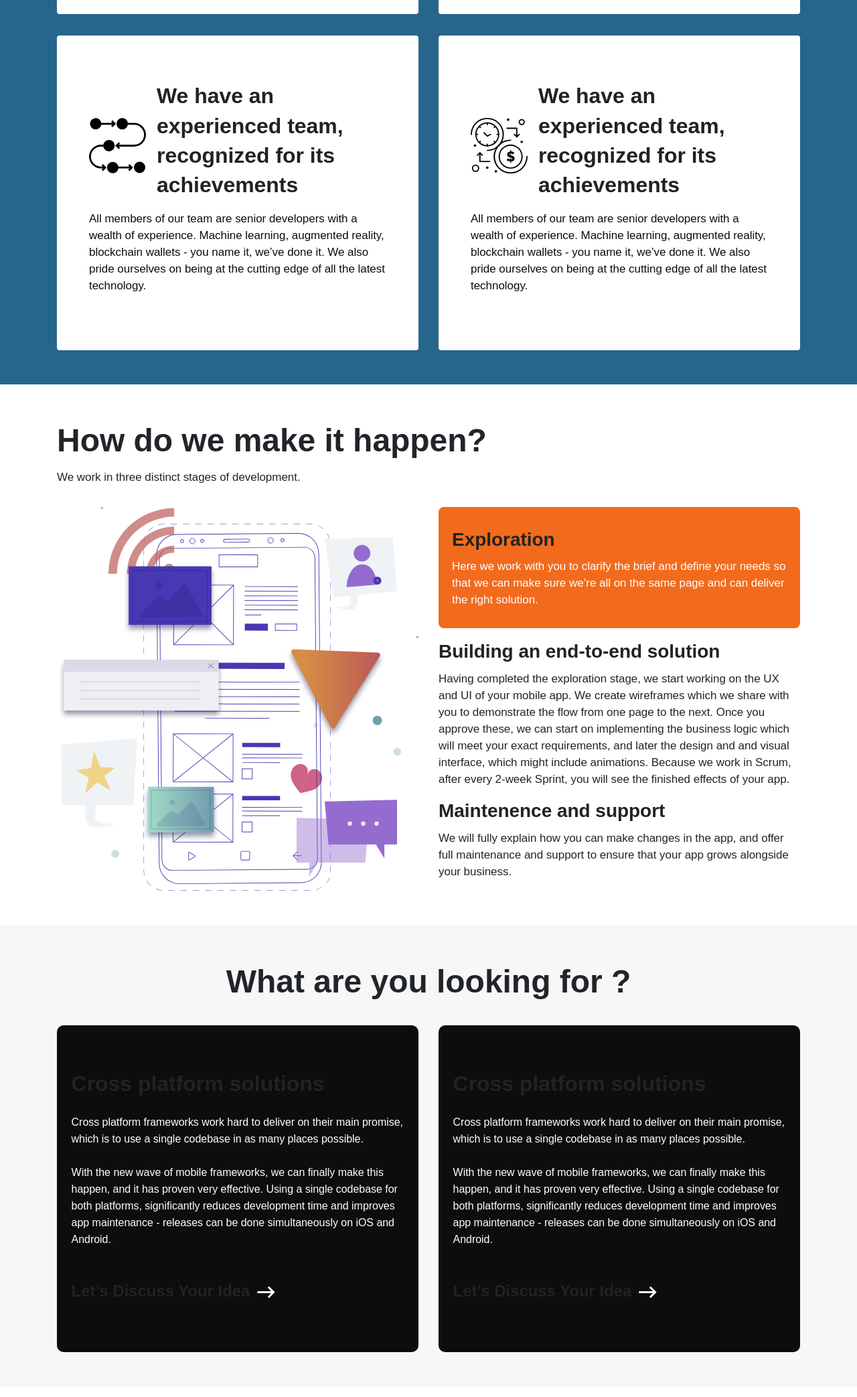
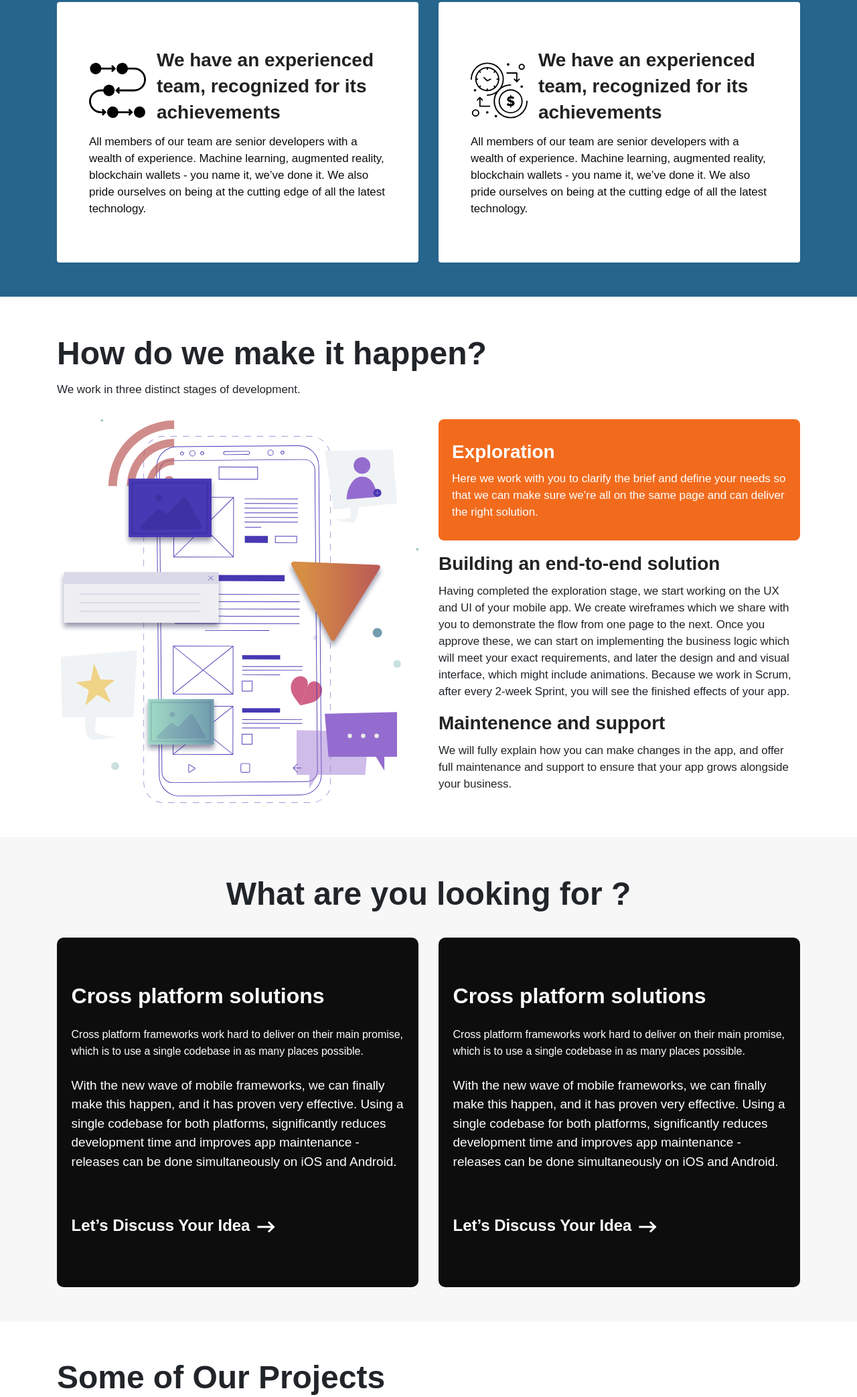
Before and after one commit to aman16997/Treegain, a website: page mobile-development.html in a window 1280 px wide. Shown: the part 1450-3536 px from the top of the page at 67% size. Drawn offline with nearby package versions, Linux system fonts and the light colour scheme; a web font is replaced by a local one.

```diff
--- a/mobile-development.html
+++ b/mobile-development.html
@@ -101,9 +101,9 @@
                 <div class="card-body px-5">
                     <div class="d-flex">
                      <img src="./icons/mobile-team.svg" alt="" class="mr-3">
-                        <h4 class="card-title mb-3">We have an experienced team, recognized for its achievements</h4>
+                        <h5 class="card-title">We have an experienced team, recognized for its achievements</h5>
                     </div>
-                    <p class="card-text my-3">
+                    <p class="card-text my-1">
                     All members of our team are senior developers with a wealth of experience. Machine learning, augmented reality, blockchain wallets - you name it, we’ve done it. We also pride ourselves on being at the cutting edge of all the latest technology.
                     </p>
                 </div>
@@ -116,9 +116,9 @@
                   <div class="card-body px-5">
                       <div class="d-flex">
                        <img src="./icons/mobile-building.svg" alt="" class="mr-3">
-                          <h4 class="card-title ml-3 mb-3">We have an experienced team, recognized for its achievements</h4>
+                          <h5 class="card-title ml-3">We have an experienced team, recognized for its achievements</h5>
                       </div>
-                      <p class="card-text my-3">
+                      <p class="card-text my-1">
                       All members of our team are senior developers with a wealth of experience. Machine learning, augmented reality, blockchain wallets - you name it, we’ve done it. We also pride ourselves on being at the cutting edge of all the latest technology.
                       </p>
                   </div>
@@ -133,9 +133,9 @@
               <div class="card-body px-5">
                   <div class="d-flex">
                    <img src="./icons/mobile-process.svg" alt="" class="mr-3">
-                      <h4 class="card-title mb-3">We have an experienced team, recognized for its achievements</h4>
+                      <h5 class="card-title">We have an experienced team, recognized for its achievements</h5>
                   </div>
-                  <div class="card-text mb-3">
+                  <div class="card-text">
                   All members of our team are senior developers with a wealth of experience. Machine learning, augmented reality, blockchain wallets - you name it, we’ve done it. We also pride ourselves on being at the cutting edge of all the latest technology.
                   </div>
               </div>
@@ -148,9 +148,9 @@
                 <div class="card-body px-5">
                     <div class="d-flex">
                      <img src="./icons/mobile-time.svg" alt="" class="mr-3">
-                        <h4 class="card-title mb-3">We have an experienced team, recognized for its achievements</h4>
+                        <h5 class="card-title">We have an experienced team, recognized for its achievements</h5>
                     </div>
-                    <div class="card-text mb-3">
+                    <div class="card-text">
                     All members of our team are senior developers with a wealth of experience. Machine learning, augmented reality, blockchain wallets - you name it, we’ve done it. We also pride ourselves on being at the cutting edge of all the latest technology.
                     </div>
                 </div>
@@ -177,7 +177,7 @@
                 </div>
                 <div class="col-xl-6 col-lg-6 col-md-8 col-sm-12 col-12 mt-4">
                    <div class="data-1">
-                    <h5>Exploration</h5>
+                    <h5 class="JustWhite">Exploration</h5>
                     Here we work with you to clarify the brief and define your needs so that we can make sure we’re all on the same page and can deliver the right solution.
                    </div>
                    <div class="data-2 mt-3">
@@ -214,13 +214,19 @@
             <div class="row">
                 <div class="col-xl-6 col-lg-6 col-md-8 col-sm-12 col-12 mt-4">
                     <div class="black-card">
-                    <h4>Cross platform solutions</h4>
+                    <h4 class="JustWhite">Cross platform solutions</h4>
                     <div class="a-lot-text">Cross platform frameworks work hard to deliver on their main promise, which is to use a single codebase in as many places possible.
                         <br><br>
-                        With the new wave of mobile frameworks, we can finally make this happen, and it has proven very effective. Using a single codebase for both platforms, significantly reduces development time and improves app maintenance - releases can be done simultaneously on iOS and Android.
+                        <p>
+                          With the new wave of mobile frameworks, we can finally make this happen, and it has proven very effective. Using a single codebase for both platforms, significantly reduces development time and improves app maintenance - releases can be done simultaneously on iOS and Android.
+
+                        </p>
                     </div>
-                    <a href="#" class="pt-4">
-                        <h6 class="mt-5">
+                    <a
+                    type="button"
+                    data-toggle="modal"
+                    data-target="#exampleModal">
+                        <h6 class="mt-5 JustWhite">
                         Let’s Discuss Your Idea
                         <img src="./icons/forward-arrow.svg" alt="">
 
@@ -231,13 +237,18 @@
 
             <div class="col-xl-6 col-lg-6 col-md-8 col-sm-12 col-12 mt-4">
                 <div class="black-card">
-                <h4>Cross platform solutions</h4>
+                <h4 class="JustWhite">Cross platform solutions</h4>
                 <div class="a-lot-text">Cross platform frameworks work hard to deliver on their main promise, which is to use a single codebase in as many places possible.
                     <br><br>
+                    <p>
                     With the new wave of mobile frameworks, we can finally make this happen, and it has proven very effective. Using a single codebase for both platforms, significantly reduces development time and improves app maintenance - releases can be done simultaneously on iOS and Android.
+                  </p>
                 </div>
-                <a href="#" class="pt-4">
-                    <h6 class="mt-5">
+                <a
+                type="button"
+                data-toggle="modal"
+                data-target="#exampleModal">
+                    <h6 class="mt-5 JustWhite">
                     Let’s Discuss Your Idea
                     <img src="./icons/forward-arrow.svg" alt="">
 
--- a/scss/1-variables/_typography.scss
+++ b/scss/1-variables/_typography.scss
@@ -139,6 +139,8 @@
   }
 }
 h5 {
+  font-family: "SF-Display-Medium", sans-serif;
+
   font-size: 28px;
   line-height: 1.38;
   @media only screen and (max-width: 680px) {
@@ -146,6 +148,8 @@
   }
 }
 h6 {
+  font-family: "SF-Display-Medium", sans-serif;
+
   font-size: 24px;
   line-height: 1.38;
   @media only screen and (max-width: 680px) {
```
Also changed, not shown: css/main.css.
